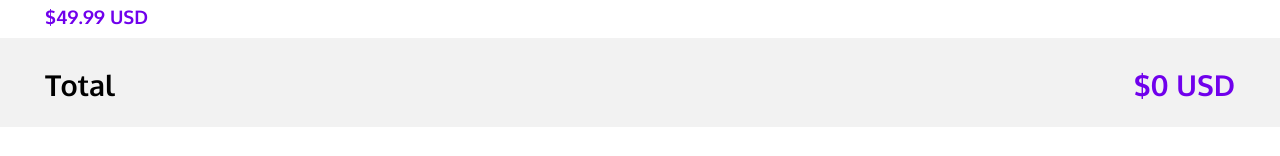
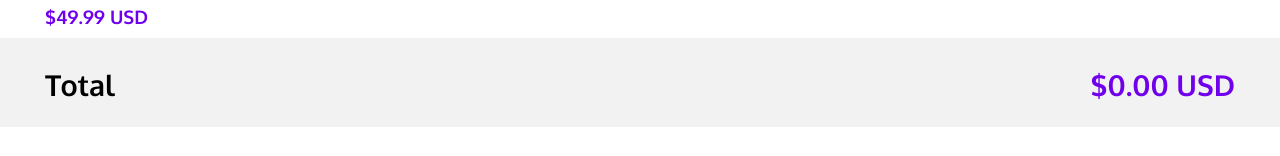
Before and after one commit to mikejguo290/redux-codecademy-store, a React (Create React App) app: page / in a window 1280 px wide. Shown: the part 673-829 px from the top of the page. Built offline with nearby package versions, Linux system fonts and the light colour scheme.

Commit message:
calculate cart total with imported calculateTotal function. arg 1 = cart, arg 2 = currencyFilter.

```diff
--- a/src/features/cart/Cart.js
+++ b/src/features/cart/Cart.js
@@ -25,7 +25,9 @@ export const Cart = (props) => {
   // Use the cart and currencyFilter slices to render their data.
   let cartElements = []; // initialise with empty array
   cartElements = Object.keys(cart).map(name => createCartItem(name)) //cartElements need to call on createCartItem to create array of cart objects. could be a separate component!
-  const total = 0;
+  // caculate the total cost of cart,
+  // takes in cart object and currency selected and calculate total = item x item quantity summed over all items.
+  const total = calculateTotal(cart, currencyFilter);
 
   return (
     <div id="cart-container">
@@ -40,6 +42,7 @@ export const Cart = (props) => {
   );
 
   function createCartItem(name) {
+    // item object, name, then a select options input with value set to item.quantity and an eventHandler to call dispatch and change that.
     const item = cart[name];
 
     if (item.quantity === 0) {
```
